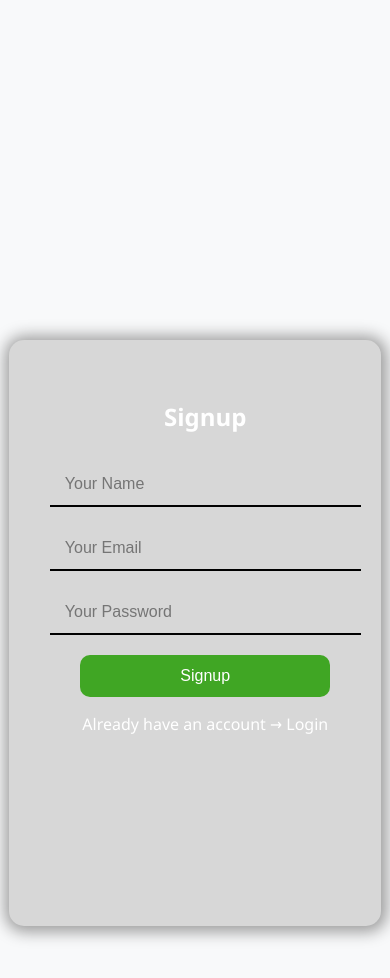
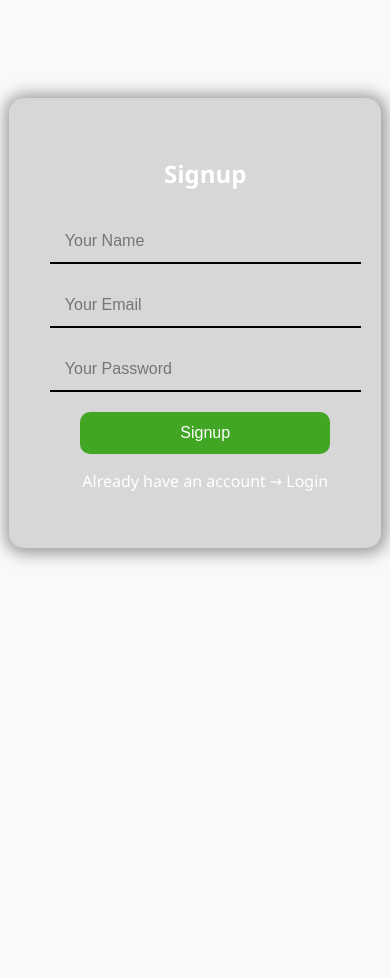
Before and after one commit to madhav-bokare/Tekisky-Mart, a React (Vite) app: page /#/login in a window 390 px wide. Shown: the top 978 px of the page. After the commit the page ends 844 px from the top, so only its background shows below. Built offline with nearby package versions, Linux system fonts and the light colour scheme.

Commit message:
Update login.css

```diff
--- a/src/login/login.css
+++ b/src/login/login.css
@@ -4,8 +4,7 @@
 .login-page {
   display: flex;
   justify-content: center;
-  align-items: center;
-  height: 150vh;
+  margin-top: 10%;
   font-family: 'Segoe UI', Tahoma, Geneva, Verdana, sans-serif;
 }
 
@@ -87,20 +86,14 @@
 .toggle-text{
  cursor: pointer;
 }
-.msg.success {
-  color: #16a34a;
-}
 
-/* 🔴 Error */
-.msg.error {
-  color: #dc2626;
-}
 /* Responsive design */
 @media (max-width: 480px) {
   .login-box {
     /* padding: 30px 20px; */
     width: 80%;
     height: 40%;
+    margin-top: 15%;
   }
   .login-box input{
     width: 90%;
```
